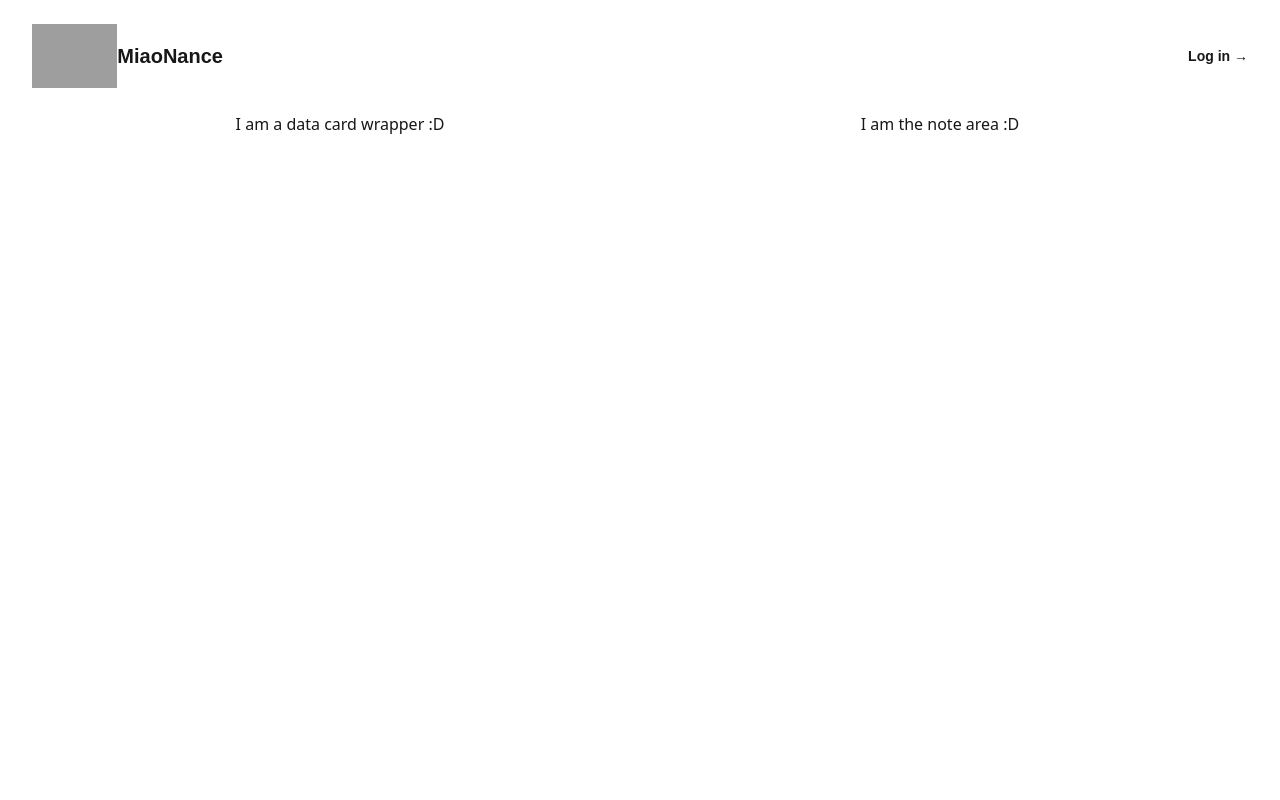
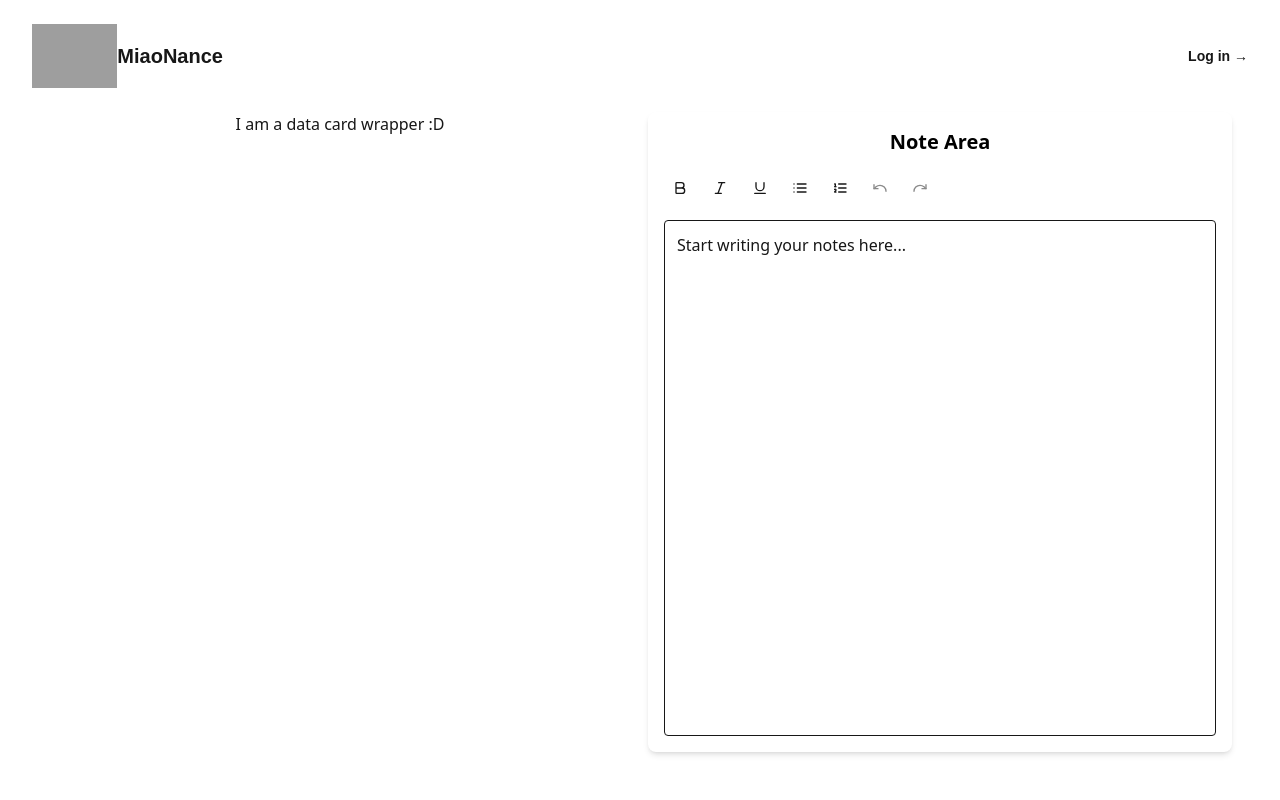
Before and after one commit to ZichengLiang/MiaoNance, a Next.js app in the folder frontend/: page /vault/1 in a window 1280 px wide. Shown: the top 800 px of the page. Built offline with nearby package versions, Linux system fonts and the light colour scheme; grey boxes are pictures that could not be loaded.

Commit message:
Created v1 of the textArea

```diff
--- a/frontend/package.json
+++ b/frontend/package.json
@@ -15,11 +15,15 @@
     "@fontsource/roboto": "^5.2.5",
     "@mui/icons-material": "^7.1.0",
     "@mui/material": "^7.1.0",
+    "@tiptap/extension-underline": "^2.12.0",
+    "@tiptap/react": "^2.12.0",
+    "@tiptap/starter-kit": "^2.12.0",
     "headlessui": "^0.0.0",
     "heroicons": "^2.2.0",
     "lucide-react": "^0.511.0",
     "next": "15.3.2",
     "next-auth": "^4.24.11",
+    "quill": "^2.0.3",
     "react": "^19.0.0",
     "react-dom": "^19.0.0"
   },
--- a/frontend/src/app/globals.css
+++ b/frontend/src/app/globals.css
@@ -24,3 +24,12 @@
   color: var(--foreground);
   font-family: Arial, Helvetica, sans-serif;
 }
+
+/* This is for the TextBox from TipTap.
+   It's important to have this to prevent style issues from source library.*/
+.ProseMirror {
+  color: inherit;
+  outline: none;
+  /* border: none; */
+  font-family: inherit;
+}
--- a/frontend/src/app/vault/[id]/noteArea.tsx
+++ b/frontend/src/app/vault/[id]/noteArea.tsx
@@ -1,5 +1,103 @@
-import React from "react";
+"use client";
+
+import React, { useEffect, useState } from "react";
+import { useEditor, EditorContent } from "@tiptap/react";
+import StarterKit from "@tiptap/starter-kit";
+import Underline from "@tiptap/extension-underline";
+import {
+  Bold,
+  Italic,
+  Underline as UnderlineIcon,
+  List,
+  ListOrdered,
+  Undo,
+  Redo,
+} from "lucide-react";
 
 export default function NoteArea() {
-    return (<div className="w-full text-center"> I am the note area :D</div>)
+  const [cleared, setCleared] = useState(false);
+
+  const editor = useEditor({
+    extensions: [StarterKit, Underline],
+    content: "<p>Start writing your notes here...</p>",
+    autofocus: "end",
+    onUpdate: ({ editor }) => {
+      if (!cleared) {
+        const text = editor.getText();
+        if (text.includes("Start writing your notes here")) {
+          editor.commands.clearContent();
+        }
+        setCleared(true);
+      }
+    },
+  });
+
+  const buttonClass =
+    "p-2 hover:bg-gray-200 dark:hover:bg-gray-700 rounded transition disabled:opacity-50";
+
+  const ToolbarButton = ({
+    action,
+    icon,
+    disabled,
+  }: {
+    action: () => void;
+    icon: React.ReactNode;
+    disabled?: boolean;
+  }) => (
+    <button onClick={action} className={buttonClass} disabled={disabled}>
+      {icon}
+    </button>
+  );
+
+  return (
+    <div className="w-full h-screen flex justify-center">
+      <div className="w-full max-w-2xl h-[80vh] p-4 bg-white dark:bg-gray-900 rounded-lg shadow-md flex flex-col">
+        <h2 className="text-xl font-bold text-center text-black dark:text-white mb-4">
+          Note Area
+        </h2>
+
+        {editor && (
+          <div className="flex gap-2 flex-wrap mb-2 pb-2">
+            <ToolbarButton
+              action={() => editor.chain().focus().toggleBold().run()}
+              icon={<Bold size={16} />}
+            />
+            <ToolbarButton
+              action={() => editor.chain().focus().toggleItalic().run()}
+              icon={<Italic size={16} />}
+            />
+            <ToolbarButton
+              action={() => editor.chain().focus().toggleUnderline().run()}
+              icon={<UnderlineIcon size={16} />}
+            />
+            <ToolbarButton
+              action={() => editor.chain().focus().toggleBulletList().run()}
+              icon={<List size={16} />}
+            />
+            <ToolbarButton
+              action={() => editor.chain().focus().toggleOrderedList().run()}
+              icon={<ListOrdered size={16} />}
+            />
+            <ToolbarButton
+              action={() => editor.chain().focus().undo().run()}
+              icon={<Undo size={16} />}
+              disabled={!editor.can().undo()}
+            />
+            <ToolbarButton
+              action={() => editor.chain().focus().redo().run()}
+              icon={<Redo size={16} />}
+              disabled={!editor.can().redo()}
+            />
+          </div>
+        )}
+
+        <div
+          className="border rounded p-3 flex-1 overflow-auto bg-white text-black dark:bg-gray-800 dark:text-white dark:border-gray-600 focus:outline-none focus:ring-0 ProseMirror"
+          onClick={() => editor?.commands.focus()}
+        >
+          <EditorContent editor={editor} />
+        </div>
+      </div>
+    </div>
+  );
 }
```
Also changed, not shown: 1 other file (tests, documents, lock files or other folders).
